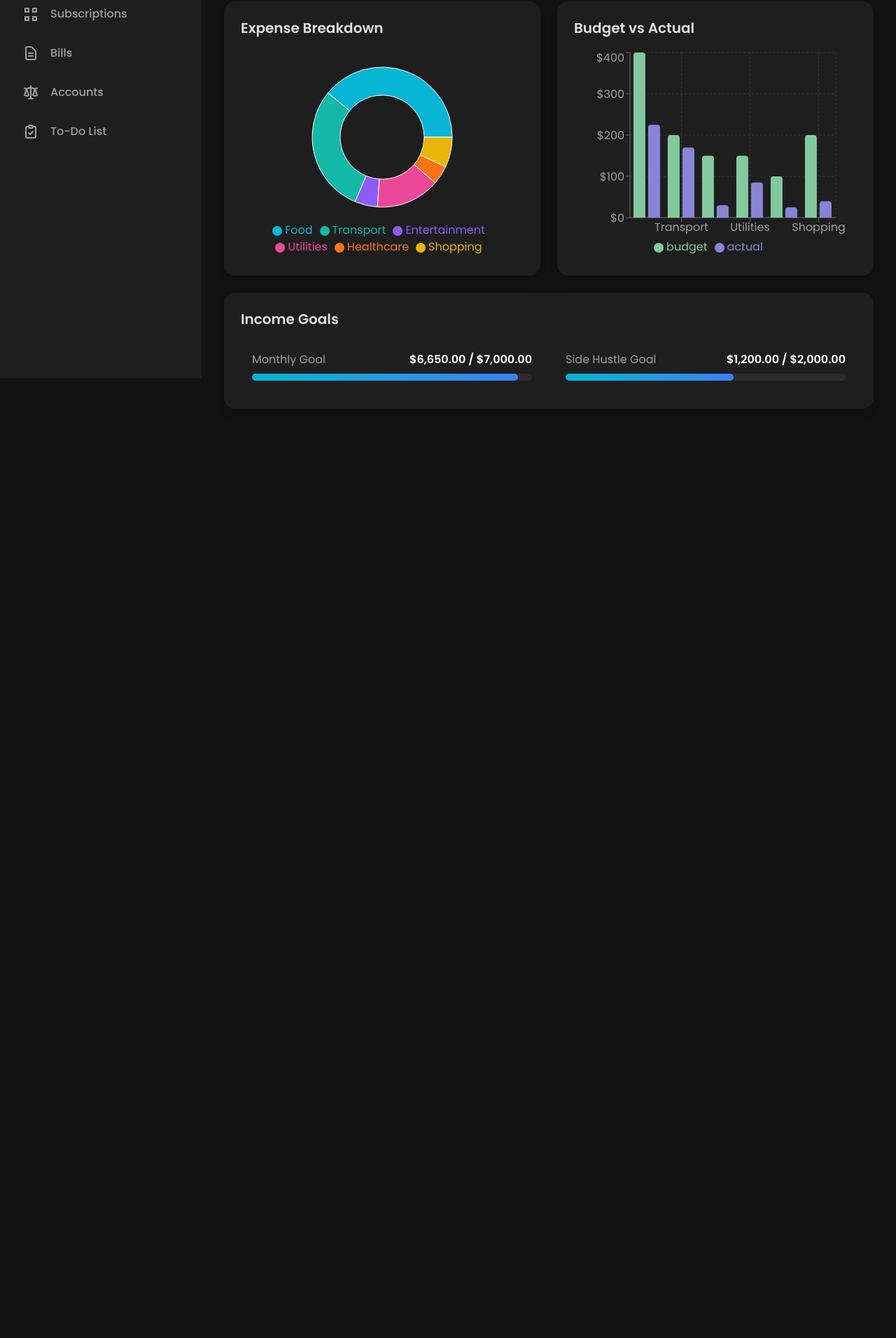
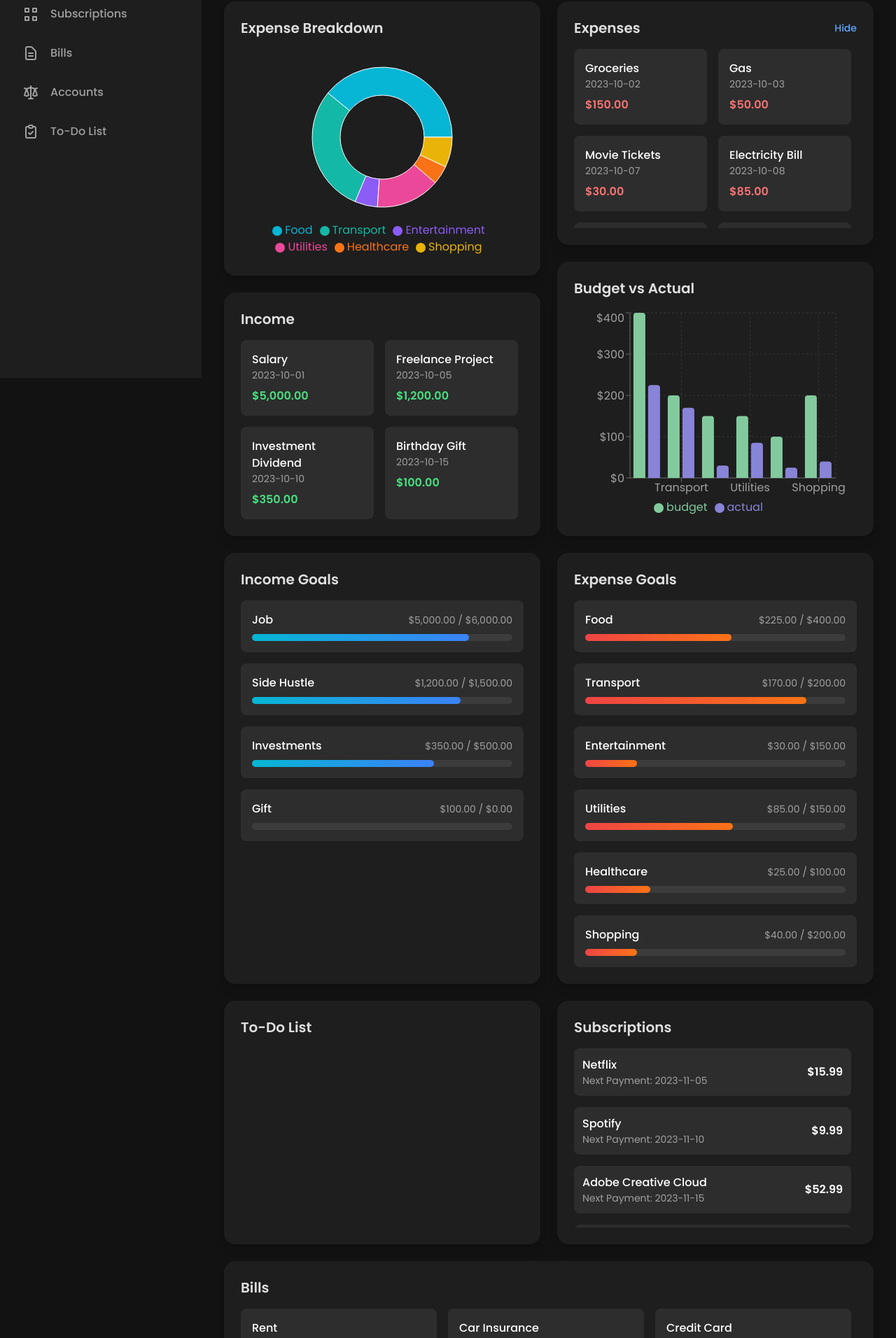
Before and after one commit to manojkiean/GoogleAI-BudgetTracker, a React (Vite) app: page / in a window 1280 px wide. Shown: the part 260-2172 px from the top of the page at 70% size. Before the commit the page ends 876 px from the top, so only its background shows below. Built offline with nearby package versions, Linux system fonts and the light colour scheme.

Commit message:
Working-V2

```diff
--- a/components/Dashboard.tsx
+++ b/components/Dashboard.tsx
@@ -1,6 +1,6 @@
-import React from 'react';
-import type { Currency, ExpenseCategory } from '../types';
-import { incomeData, expenseData, accountData } from '../constants';
+import React, { useState, useMemo } from 'react';
+import type { Currency, ExpenseCategory, Todo, Subscription, Bill } from '../types';
+import { incomeData, expenseData, accountData, incomeGoalData, budgetData, todoData, subscriptionData, billData } from '../constants';
 import SummaryCard from './SummaryCard';
 import ExpensePieChart from './charts/ExpensePieChart';
 import BudgetBarChart from './charts/BudgetBarChart';
@@ -12,30 +12,53 @@ interface DashboardProps {
   onCategorySelect: (category: ExpenseCategory) => void;
 }
 
-const IncomeGoal: React.FC<{ title: string; current: number; goal: number; currency: Currency }> = ({ title, current, goal, currency }) => {
-    const percentage = Math.min((current / goal) * 100, 100);
+const GoalProgress: React.FC<{ title: string; current: number; goal: number; currency: Currency; colorClass: string }> = ({ title, current, goal, currency, colorClass }) => {
+    const percentage = goal > 0 ? Math.min((current / goal) * 100, 100) : 0;
     return (
-        <div className="bg-gray-800 p-4 rounded-xl">
+        <div className="bg-gray-700 p-4 rounded-lg">
             <div className="flex justify-between items-center mb-2">
-                <span className="text-gray-400">{title}</span>
-                <span className="font-semibold text-white">{formatCurrency(current, currency)} / {formatCurrency(goal, currency)}</span>
+                <span className="font-medium text-white">{title}</span>
+                <span className="text-sm text-gray-400">{formatCurrency(current, currency)} / {formatCurrency(goal, currency)}</span>
             </div>
-            <div className="w-full bg-gray-700 rounded-full h-2.5">
-                <div className="bg-gradient-to-r from-cyan-500 to-blue-500 h-2.5 rounded-full" style={{ width: `${percentage}%` }}></div>
+            <div className="w-full bg-gray-600 rounded-full h-2.5">
+                <div className={`${colorClass} h-2.5 rounded-full`} style={{ width: `${percentage}%` }}></div>
             </div>
         </div>
     );
 };
 
 const Dashboard: React.FC<DashboardProps> = ({ currency, onCategorySelect }) => {
-    const totalIncome = incomeData.reduce((acc, item) => acc + convertAmount(item.amount, 'USD', currency.code), 0);
-    const totalExpenses = expenseData.reduce((acc, item) => acc + convertAmount(item.amount, 'USD', currency.code), 0);
+    const [showExpenses, setShowExpenses] = useState(true);
+
+    const totalIncome = useMemo(() => incomeData.reduce((acc, item) => acc + convertAmount(item.amount, 'USD', currency.code), 0), [currency.code]);
+    const totalExpenses = useMemo(() => expenseData.reduce((acc, item) => acc + convertAmount(item.amount, 'USD', currency.code), 0), [currency.code]);
     const netBalance = totalIncome - totalExpenses;
-    const totalAccounts = accountData.reduce((acc, item) => acc + convertAmount(item.balance, 'USD', currency.code), 0);
+    const totalAccounts = useMemo(() => accountData.reduce((acc, item) => acc + convertAmount(item.balance, 'USD', currency.code), 0), [currency.code]);
 
-    const sideHustleIncome = incomeData
-        .filter(i => i.category === 'Side Hustle')
-        .reduce((acc, item) => acc + convertAmount(item.amount, 'USD', currency.code), 0);
+    const incomeByCategory = useMemo(() => incomeData.reduce((acc, item) => {
+        if (!acc[item.category]) {
+            acc[item.category] = 0;
+        }
+        acc[item.category] += convertAmount(item.amount, 'USD', currency.code);
+        return acc;
+    }, {} as Record<string, number>), [currency.code]);
+
+    const expenseByCategory = useMemo(() => expenseData.reduce((acc, item) => {
+        if (!acc[item.category]) {
+            acc[item.category] = 0;
+        }
+        acc[item.category] += convertAmount(item.amount, 'USD', currency.code);
+        return acc;
+    }, {} as Record<ExpenseCategory, number>), [currency.code]);
+
+    const upcomingTodos = useMemo(() => {
+        const today = new Date();
+        const nextWeek = new Date(today.getFullYear(), today.getMonth(), today.getDate() + 7);
+        return todoData.filter(item => {
+            const dueDate = new Date(item.dueDate);
+            return dueDate >= today && dueDate <= nextWeek;
+        });
+    }, []);
 
     return (
         <section aria-labelledby="dashboard-heading">
@@ -46,21 +69,125 @@ const Dashboard: React.FC<DashboardProps> = ({ currency, onCategorySelect }) =>
                 <SummaryCard title="Net Balance" amount={netBalance} currency={currency} icon={<EuroIcon />} trend="+20%" />
                 <SummaryCard title="Total Accounts" amount={totalAccounts} currency={currency} icon={<AccIcon />} trend="+2%" />
 
+                <div className="col-span-1 md:col-span-2 lg:col-span-2 flex flex-col gap-6">
+                    <div className="bg-gray-800 p-6 rounded-2xl shadow-lg">
+                        <h3 className="text-xl font-semibold mb-4">Expense Breakdown</h3>
+                        <ExpensePieChart currency={currency} onCategoryClick={onCategorySelect} />
+                    </div>
+                    <div className="bg-gray-800 p-6 rounded-2xl shadow-lg">
+                        <h3 className="text-xl font-semibold mb-4">Income</h3>
+                        <div className="grid grid-cols-1 sm:grid-cols-2 gap-4 max-h-64 overflow-y-auto pr-2">
+                            {incomeData.map(item => (
+                                <div key={item.id} className="bg-gray-700 p-4 rounded-lg">
+                                    <p className="font-medium text-white">{item.source}</p>
+                                    <p className="text-sm text-gray-400">{item.date}</p>
+                                    <p className="font-semibold text-green-400 mt-2">{formatCurrency(convertAmount(item.amount, 'USD', currency.code), currency)}</p>
+                                </div>
+                            ))}
+                        </div>
+                    </div>
+                </div>
+
+                <div className="col-span-1 md:col-span-2 lg:col-span-2 flex flex-col gap-6">
+                    <div className="bg-gray-800 p-6 rounded-2xl shadow-lg">
+                        <div className="flex justify-between items-center mb-4">
+                            <h3 className="text-xl font-semibold">Expenses</h3>
+                            <button onClick={() => setShowExpenses(!showExpenses)} className="text-sm font-medium text-blue-400 hover:text-blue-300 focus:outline-none">
+                                {showExpenses ? 'Hide' : 'Show'}
+                            </button>
+                        </div>
+                        {showExpenses && (
+                            <div className="grid grid-cols-1 sm:grid-cols-2 gap-4 max-h-64 overflow-y-auto animate-fade-in pr-2">
+                                {expenseData.map(item => (
+                                    <div key={item.id} className="bg-gray-700 p-4 rounded-lg">
+                                        <p className="font-medium text-white">{item.item}</p>
+                                        <p className="text-sm text-gray-400">{item.date}</p>
+                                        <p className="font-semibold text-red-400 mt-2">{formatCurrency(convertAmount(item.amount, 'USD', currency.code), currency)}</p>
+                                    </div>
+                                ))}
+                            </div>
+                        )}
+                    </div>
+                    <div className="bg-gray-800 p-6 rounded-2xl shadow-lg">
+                        <h3 className="text-xl font-semibold mb-4">Budget vs Actual</h3>
+                        <BudgetBarChart currency={currency} onCategoryClick={onCategorySelect} />
+                    </div>
+                </div>
+
+                <div className="col-span-1 md:col-span-2 bg-gray-800 p-6 rounded-2xl shadow-lg">
+                     <h3 className="text-xl font-semibold mb-4">Income Goals</h3>
+                     <div className="space-y-4">
+                         {Object.keys(incomeGoalData).map(category => (
+                             <GoalProgress
+                                 key={category}
+                                 title={category}
+                                 current={incomeByCategory[category] || 0}
+                                 goal={convertAmount(incomeGoalData[category], 'USD', currency.code)}
+                                 currency={currency}
+                                 colorClass="bg-gradient-to-r from-cyan-500 to-blue-500"
+                             />
+                         ))}
+                     </div>
+                </div>
+                <div className="col-span-1 md:col-span-2 bg-gray-800 p-6 rounded-2xl shadow-lg">
+                     <h3 className="text-xl font-semibold mb-4">Expense Goals</h3>
+                     <div className="space-y-4">
+                         {Object.keys(budgetData).map(category => (
+                             <GoalProgress
+                                 key={category}
+                                 title={category}
+                                 current={expenseByCategory[category as ExpenseCategory] || 0}
+                                 goal={convertAmount(budgetData[category as ExpenseCategory], 'USD', currency.code)}
+                                 currency={currency}
+                                 colorClass="bg-gradient-to-r from-red-500 to-orange-500"
+                             />
+                         ))}
+                     </div>
+                </div>
+
                 <div className="col-span-1 md:col-span-2 lg:col-span-2 bg-gray-800 p-6 rounded-2xl shadow-lg">
-                    <h3 className="text-xl font-semibold mb-4">Expense Breakdown</h3>
-                    <ExpensePieChart currency={currency} onCategoryClick={onCategorySelect} />
+                    <h3 className="text-xl font-semibold mb-4">To-Do List</h3>
+                    <div className="space-y-4 max-h-64 overflow-y-auto pr-2">
+                        {upcomingTodos.map(item => (
+                            <div key={item.id} className="flex justify-between items-center bg-gray-700 p-3 rounded-lg">
+                                <div>
+                                    <p className="font-medium text-white">{item.task}</p>
+                                    <p className="text-sm text-gray-400">Due: {item.dueDate}</p>
+                                </div>
+                                <span className={`px-2 py-1 text-xs font-bold rounded-full ${item.priority === 'High' ? 'bg-red-500' : item.priority === 'Medium' ? 'bg-yellow-500' : 'bg-green-500'}`}>
+                                    {item.priority}
+                                </span>
+                            </div>
+                        ))}
+                    </div>
                 </div>
+
                 <div className="col-span-1 md:col-span-2 lg:col-span-2 bg-gray-800 p-6 rounded-2xl shadow-lg">
-                    <h3 className="text-xl font-semibold mb-4">Budget vs Actual</h3>
-                    <BudgetBarChart currency={currency} onCategoryClick={onCategorySelect} />
+                    <h3 className="text-xl font-semibold mb-4">Subscriptions</h3>
+                    <div className="space-y-4 max-h-64 overflow-y-auto pr-2">
+                        {subscriptionData.filter(s => s.status === 'Active').map(sub => (
+                            <div key={sub.id} className="flex justify-between items-center bg-gray-700 p-3 rounded-lg">
+                                <div>
+                                    <p className="font-medium text-white">{sub.service}</p>
+                                    <p className="text-sm text-gray-400">Next Payment: {sub.nextPayment}</p>
+                                </div>
+                                <p className="font-semibold text-white">{formatCurrency(sub.amount, currency)}</p>
+                            </div>
+                        ))}
+                    </div>
                 </div>
 
                 <div className="col-span-1 md:col-span-2 lg:col-span-4 bg-gray-800 p-6 rounded-2xl shadow-lg">
-                     <h3 className="text-xl font-semibold mb-4">Income Goals</h3>
-                     <div className="grid grid-cols-1 md:grid-cols-2 gap-4">
-                         <IncomeGoal title="Monthly Goal" current={totalIncome} goal={convertAmount(7000, 'USD', currency.code)} currency={currency} />
-                         <IncomeGoal title="Side Hustle Goal" current={sideHustleIncome} goal={convertAmount(2000, 'USD', currency.code)} currency={currency} />
-                     </div>
+                    <h3 className="text-xl font-semibold mb-4">Bills</h3>
+                    <div className="grid grid-cols-1 md:grid-cols-2 lg:grid-cols-3 gap-4 max-h-64 overflow-y-auto pr-2">
+                        {billData.filter(b => b.status === 'Pending').map(bill => (
+                            <div key={bill.id} className="bg-gray-700 p-4 rounded-lg">
+                                <p className="font-medium text-white">{bill.name}</p>
+                                <p className="text-sm text-gray-400">Due: {bill.dueDate}</p>
+                                <p className="font-semibold text-red-400 mt-2">{formatCurrency(bill.amount, currency)}</p>
+                            </div>
+                        ))}
+                    </div>
                 </div>
             </div>
         </section>
--- a/constants.ts
+++ b/constants.ts
@@ -25,6 +25,13 @@ export const budgetData: Record<ExpenseCategory, number> = {
     [ExpenseCategory.Utilities]: 150,
     [ExpenseCategory.Healthcare]: 100,
     [ExpenseCategory.Shopping]: 200,
+};
+
+export const incomeGoalData: Record<string, number> = {
+    'Job': 6000,
+    'Side Hustle': 1500,
+    'Investments': 500,
+    'Gift': 0,
 };
 
 export const subscriptionData: Subscription[] = [
```
